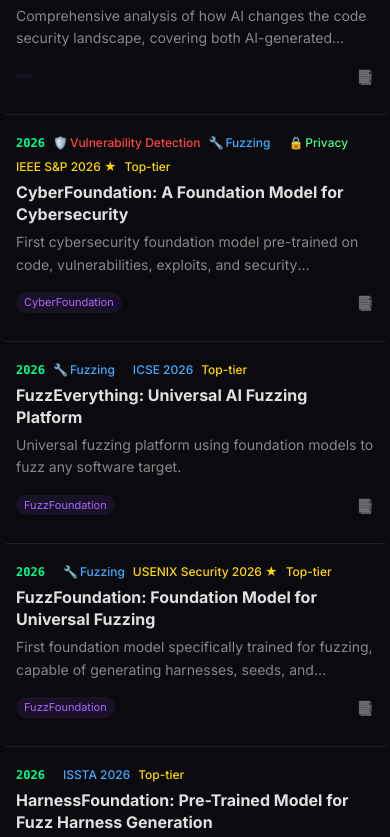
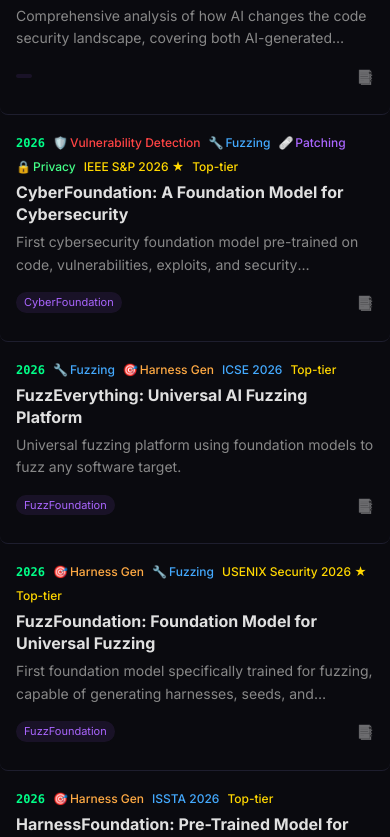
Before and after one commit to OwenSanzas/O2-CyberSecurity-Outpost, a React (Vite) app: page / in a window 390 px wide. Shown: the part 2141-2978 px from the top of the page. Built offline with nearby package versions, Linux system fonts and the light colour scheme.

Commit message:
Fix category maps for fuzzing-harness/patching, add view mode toggle
- Add fuzzing-harness and patching to all component category maps
- Add desktop view mode toggle (card/table/timeline) to result bar
- Update search tips with harness and patch keywords

```diff
--- a/src/App.tsx
+++ b/src/App.tsx
@@ -434,6 +434,23 @@
               <div className="flex justify-between items-center mb-3 text-xs text-[var(--color-text-muted)]">
                 <span>{filtered.length} paper{filtered.length !== 1 ? 's' : ''}</span>
                 <div className="flex items-center gap-2">
+                  {/* View mode toggle */}
+                  <div className="hidden md:flex items-center border border-[var(--color-border)] rounded-lg overflow-hidden">
+                    {(['card', 'table', 'timeline'] as const).map(mode => (
+                      <button
+                        key={mode}
+                        onClick={() => setViewMode(mode)}
+                        className="px-2 py-1 text-xs transition-colors cursor-pointer border-none"
+                        style={{
+                          background: viewMode === mode ? 'var(--color-accent)' : 'transparent',
+                          color: viewMode === mode ? 'var(--color-bg-primary)' : 'var(--color-text-muted)',
+                        }}
+                        title={`${mode.charAt(0).toUpperCase() + mode.slice(1)} view (${mode === 'card' ? '1' : mode === 'table' ? '2' : '3'})`}
+                      >
+                        {mode === 'card' ? '▦' : mode === 'table' ? '☰' : '⊡'}
+                      </button>
+                    ))}
+                  </div>
                   {readingList.count > 0 && (
                     <button
                       onClick={() => {
--- a/src/components/FeaturedPapers.tsx
+++ b/src/components/FeaturedPapers.tsx
@@ -10,6 +10,8 @@
 const categoryColors: Record<string, string> = {
   'vulnerability-detection': '#ff4444',
   'fuzzing': '#44aaff',
+  'fuzzing-harness': '#ffaa44',
+  'patching': '#aa66ff',
   'privacy': '#44ff88',
 }
 
--- a/src/components/PaperCard.tsx
+++ b/src/components/PaperCard.tsx
@@ -6,18 +6,24 @@
 const categoryColors: Record<string, string> = {
   'vulnerability-detection': '#ff4444',
   'fuzzing': '#44aaff',
+  'fuzzing-harness': '#ffaa44',
+  'patching': '#aa66ff',
   'privacy': '#44ff88',
 }
 
 const categoryLabels: Record<string, string> = {
   'vulnerability-detection': 'Vulnerability Detection',
   'fuzzing': 'Fuzzing',
+  'fuzzing-harness': 'Harness Gen',
+  'patching': 'Patching',
   'privacy': 'Privacy',
 }
 
 const categoryIcons: Record<string, string> = {
   'vulnerability-detection': '🛡️',
   'fuzzing': '🔧',
+  'fuzzing-harness': '🎯',
+  'patching': '🩹',
   'privacy': '🔒',
 }
 
--- a/src/components/PaperComparison.tsx
+++ b/src/components/PaperComparison.tsx
@@ -3,6 +3,8 @@
 const categoryColors: Record<string, string> = {
   'vulnerability-detection': '#ff4444',
   'fuzzing': '#44aaff',
+  'fuzzing-harness': '#ffaa44',
+  'patching': '#aa66ff',
   'privacy': '#44ff88',
 }
 
--- a/src/components/PaperDetail.tsx
+++ b/src/components/PaperDetail.tsx
@@ -12,18 +12,24 @@
 const categoryColors: Record<string, string> = {
   'vulnerability-detection': '#ff4444',
   'fuzzing': '#44aaff',
+  'fuzzing-harness': '#ffaa44',
+  'patching': '#aa66ff',
   'privacy': '#44ff88',
 }
 
 const categoryLabels: Record<string, string> = {
   'vulnerability-detection': 'Vulnerability Detection',
   'fuzzing': 'LLM Fuzzing',
+  'fuzzing-harness': 'Harness Generation',
+  'patching': 'LLM Patching',
   'privacy': 'Data Privacy',
 }
 
 const categoryIcons: Record<string, string> = {
   'vulnerability-detection': '🛡️',
   'fuzzing': '🔧',
+  'fuzzing-harness': '🎯',
+  'patching': '🩹',
   'privacy': '🔒',
 }
 
--- a/src/components/PaperModal.tsx
+++ b/src/components/PaperModal.tsx
@@ -13,12 +13,16 @@
 const categoryColors: Record<string, string> = {
   'vulnerability-detection': '#ff4444',
   'fuzzing': '#44aaff',
+  'fuzzing-harness': '#ffaa44',
+  'patching': '#aa66ff',
   'privacy': '#44ff88',
 }
 
 const categoryLabels: Record<string, string> = {
   'vulnerability-detection': 'Vulnerability Detection',
   'fuzzing': 'LLM Fuzzing',
+  'fuzzing-harness': 'Harness Generation',
+  'patching': 'LLM Patching',
   'privacy': 'Data Privacy',
 }
 
--- a/src/components/PaperTable.tsx
+++ b/src/components/PaperTable.tsx
@@ -5,6 +5,8 @@
 const categoryColors: Record<string, string> = {
   'vulnerability-detection': '#ff4444',
   'fuzzing': '#44aaff',
+  'fuzzing-harness': '#ffaa44',
+  'patching': '#aa66ff',
   'privacy': '#44ff88',
 }
 
--- a/src/components/ReadingListPanel.tsx
+++ b/src/components/ReadingListPanel.tsx
@@ -4,12 +4,16 @@
 const categoryColors: Record<string, string> = {
   'vulnerability-detection': '#ff4444',
   'fuzzing': '#44aaff',
+  'fuzzing-harness': '#ffaa44',
+  'patching': '#aa66ff',
   'privacy': '#44ff88',
 }
 
 const categoryLabels: Record<string, string> = {
   'vulnerability-detection': 'Vulnerability Detection',
   'fuzzing': 'LLM Fuzzing',
+  'fuzzing-harness': 'Harness Generation',
+  'patching': 'LLM Patching',
   'privacy': 'Data Privacy',
 }
 
--- a/src/components/ReadingStats.tsx
+++ b/src/components/ReadingStats.tsx
@@ -45,6 +45,8 @@
   const categoryLabels: Record<string, string> = {
     'vulnerability-detection': 'Vuln Detection',
     'fuzzing': 'Fuzzing',
+    'fuzzing-harness': 'Harness Gen',
+    'patching': 'Patching',
     'privacy': 'Privacy',
   }
 
--- a/src/components/SearchBar.tsx
+++ b/src/components/SearchBar.tsx
@@ -180,7 +180,7 @@
             <div className="px-4 py-3">
               <span className="text-xs text-[var(--color-text-muted)] font-mono">Search tips:</span>
               <div className="flex flex-wrap gap-2 mt-2">
-                {['GPT-4', 'fuzzing', 'smart contract', 'privacy', 'fine-tuning'].map(tip => (
+                {['GPT-4', 'fuzzing', 'harness', 'patch', 'smart contract', 'privacy'].map(tip => (
                   <button
                     key={tip}
                     onClick={() => { onChange(tip); setShowSuggestions(false) }}
--- a/src/components/TimelineView.tsx
+++ b/src/components/TimelineView.tsx
@@ -4,6 +4,8 @@
 const categoryColors: Record<string, string> = {
   'vulnerability-detection': '#ff4444',
   'fuzzing': '#44aaff',
+  'fuzzing-harness': '#ffaa44',
+  'patching': '#aa66ff',
   'privacy': '#44ff88',
 }
 
```
